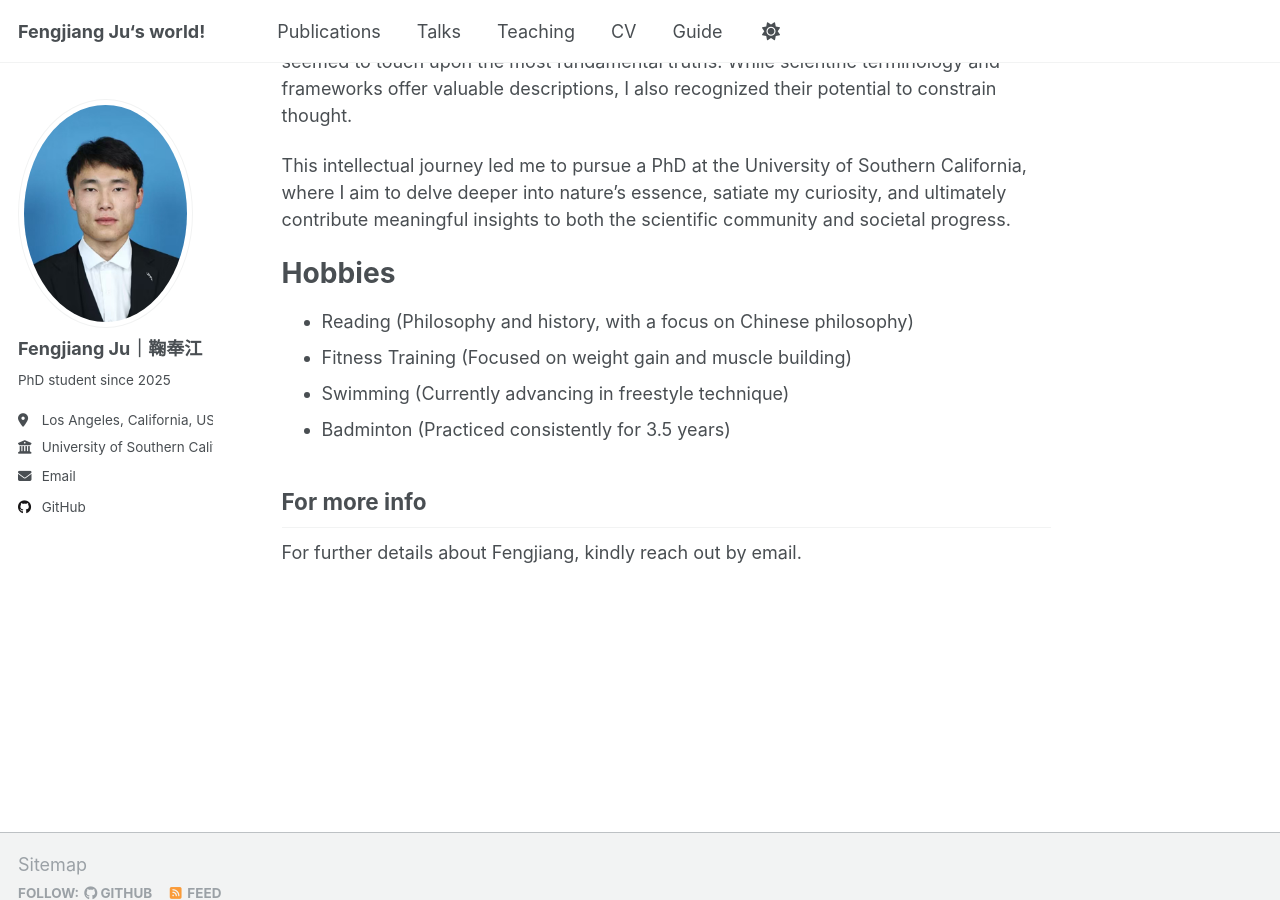
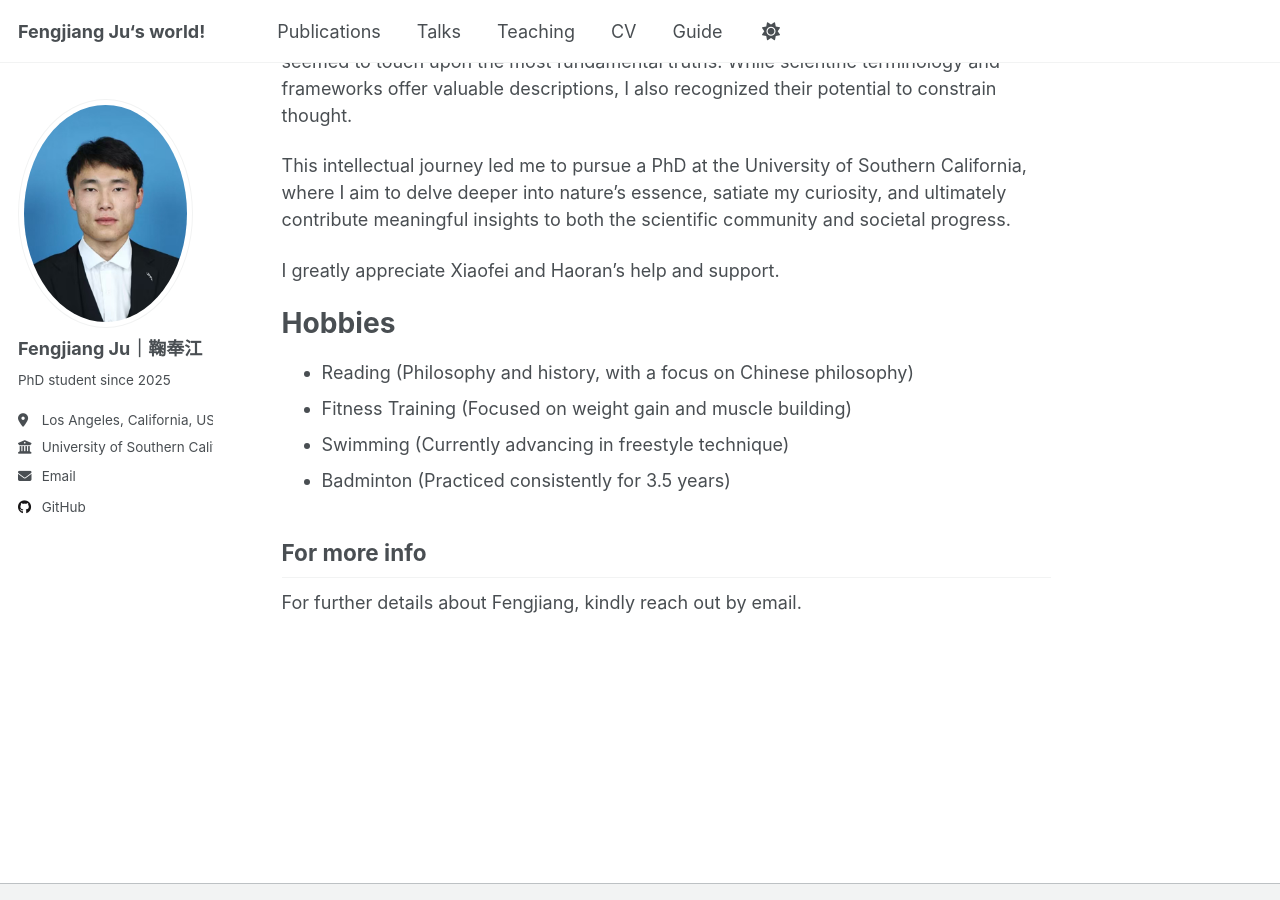
Before and after one commit to FengJiangJu/fengjiangju.github.io, a Jekyll site: the page built from _pages/about.md, in a window 1280 px wide and 900 px high, scrolled down 1102 px. Built offline with Jekyll 4.4.1, drawn with Linux system fonts in a browser that asks for light colours; a script that is not in the unit is left out.

Commit message:
Update about.md

```diff
--- a/_pages/about.md
+++ b/_pages/about.md
@@ -29,6 +29,8 @@ I sought to uncover the intrinsic principles governing these systems, only to re
 
 This intellectual journey led me to pursue a PhD at the University of Southern California, where I aim to delve deeper into nature’s essence, satiate my curiosity, and ultimately contribute meaningful insights to both the scientific community and societal progress.
 
+I greatly appreciate Xiaofei and Haoran's help and support.
+
 Hobbies
 ======
 - Reading (Philosophy and history, with a focus on Chinese philosophy)
```
